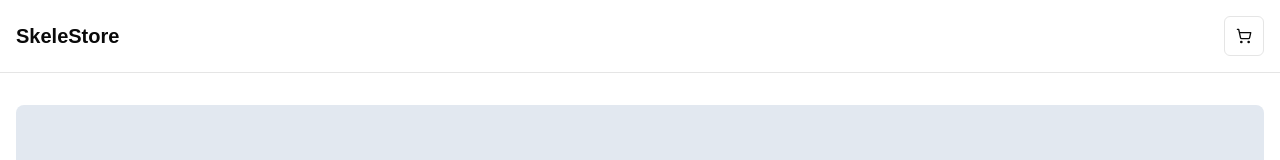
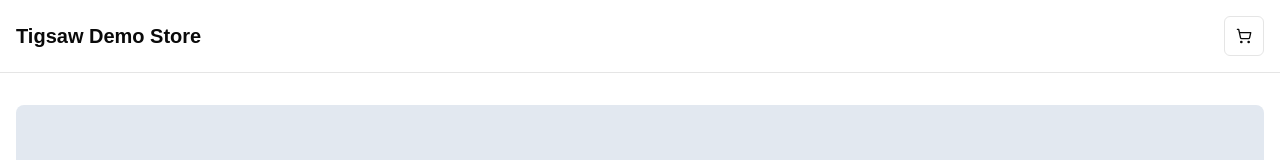
Before and after one commit to shoutcoder/demo_tigsaw_v2, a Next.js app: page / in a window 1280 px wide. Shown: the top 160 px of the page. Built offline with nearby package versions, Linux system fonts and the light colour scheme.

Commit message:
first final draft

```diff
--- a/app/layout.tsx
+++ b/app/layout.tsx
@@ -2,9 +2,8 @@ import type { Metadata } from 'next'
 import './globals.css'
 
 export const metadata: Metadata = {
-  title: 'v0 App',
-  description: 'Created with v0',
-  generator: 'v0.dev',
+  title: 'Tigsaw Demo Store',
+  description: 'Tigsaw Demo Store'
 }
 
 export default function RootLayout({
--- a/app/page.tsx
+++ b/app/page.tsx
@@ -10,7 +10,7 @@ export default function HomePage() {
       <header className="border-b">
         <div className="container mx-auto px-4 py-4 flex items-center justify-between">
           <Link href="/" className="font-bold text-xl">
-            SkeleStore
+            Tigsaw Demo Store
           </Link>
           <div className="flex items-center gap-4">
             <Link href="/cart">
```
